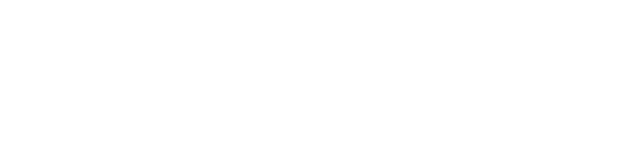
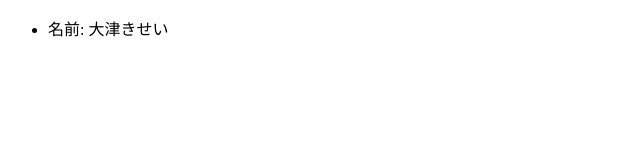
Before and after one commit to Sora3352/GroupA, a plain HTML site: page index.html in a window 1280 px wide. Shown: the whole page, without its empty margins (0-640 px from the left). Drawn offline with Linux system fonts and the light colour scheme.

Commit message:
自己紹介

```diff
--- a/index.html
+++ b/index.html
@@ -10,7 +10,7 @@
 <body>
     <!---自己紹介-->
     <ul>
-
+        <li>名前: 大津きせい</li>
 
 
     </ul>
```
